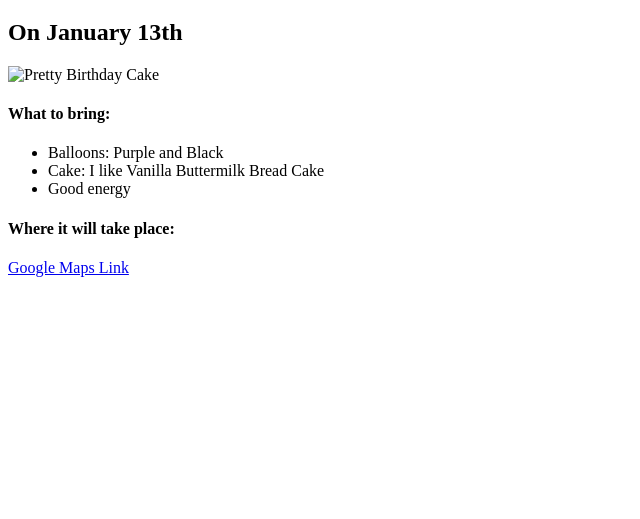
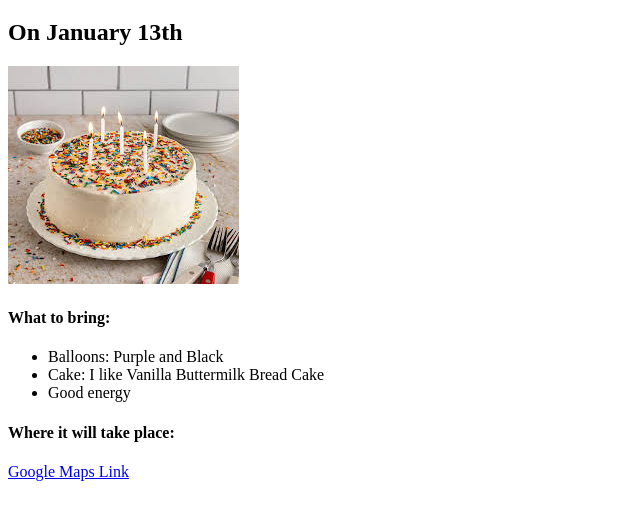
Before and after one commit to LaTadrian/HTML-Portfolio, a plain HTML site: page Public/birthday_invite.html in a window 1280 px wide. Shown: the part 61-580 px from the top of the page, without its empty margins (0-640 px from the left). Drawn offline with Linux system fonts and the light colour scheme.

Commit message:
Update birthday_invite.html

```diff
--- a/Public/birthday_invite.html
+++ b/Public/birthday_invite.html
@@ -8,7 +8,7 @@
     <body>
         <h1>It's My Birthday!</h1>
         <h2>On January 13th</h2>
-        <img src="../Udemy_Birthday_Project/Images/Birthday.jpg" alt="Pretty Birthday Cake">
+        <img src="./Images/Birthday.jpg" alt="Pretty Birthday Cake">
         <br>
     <h4><strong>What to bring:</strong></h4>
     <ul>
```
